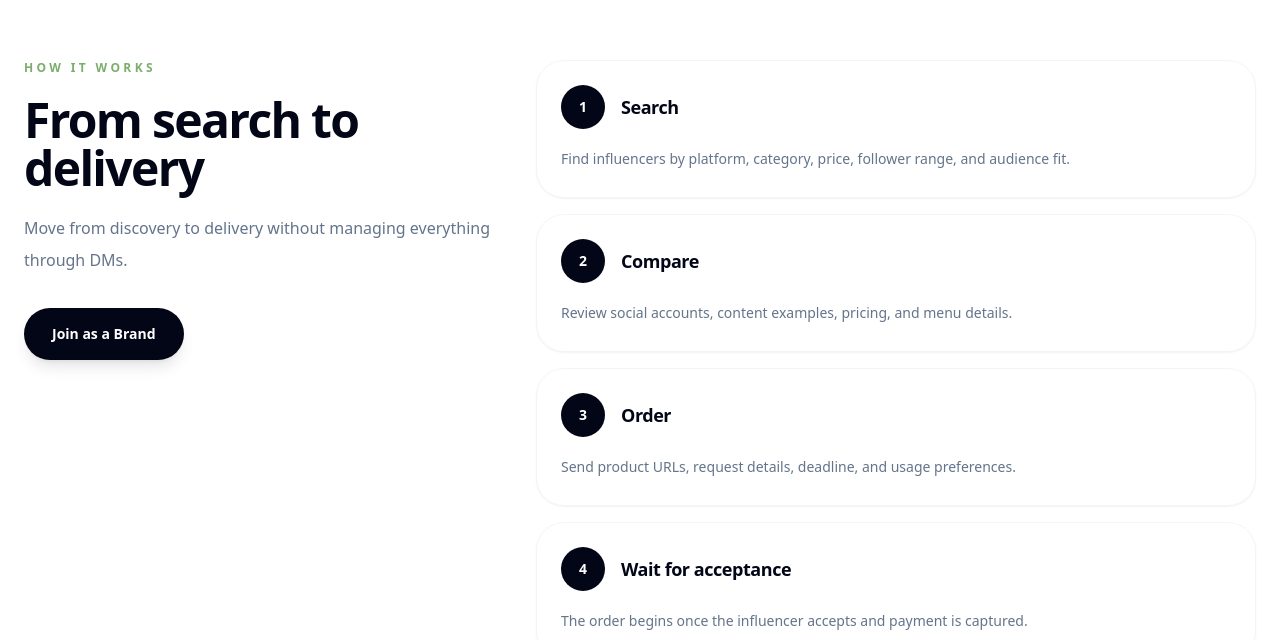
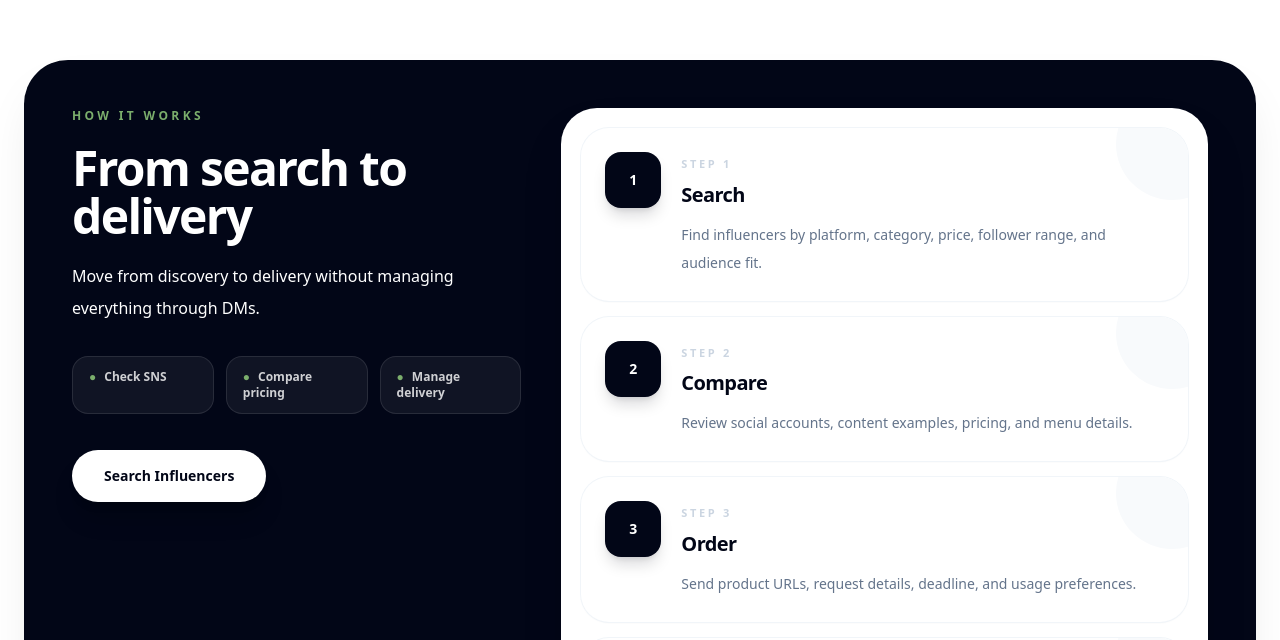
Before and after one commit to Annalisa0625/pearpop-clone, a Next.js app: page /home in a window 1280 px wide. Shown: the part 2020-2660 px from the top of the page. Built offline with nearby package versions, Linux system fonts and the light colour scheme.

Commit message:
Redesign home order flow section

```diff
--- a/app/home/page.tsx
+++ b/app/home/page.tsx
@@ -107,21 +107,29 @@ function ProductCard({ title, body, accent }: ProductCardProps) {
 
 function FlowStep({ number, title, body }: FlowStepProps) {
   return (
-    <div className="relative rounded-[28px] border border-slate-100 bg-white p-6 shadow-sm">
-      <div className="flex items-center gap-4">
-        <div className="flex h-11 w-11 shrink-0 items-center justify-center rounded-full bg-slate-950 text-sm font-black text-white">
+    <article className="group relative overflow-hidden rounded-[28px] bg-white p-6 shadow-sm ring-1 ring-slate-100 transition duration-300 hover:-translate-y-0.5 hover:shadow-xl hover:shadow-slate-950/10">
+      <div className="absolute -right-10 -top-10 h-28 w-28 rounded-full bg-slate-50 transition duration-300 group-hover:scale-125" />
+
+      <div className="relative flex gap-5">
+        <div className="flex h-14 w-14 shrink-0 items-center justify-center rounded-2xl bg-slate-950 text-sm font-black text-white shadow-lg shadow-slate-950/15">
           {number}
         </div>
 
-        <h3 className="text-lg font-black tracking-tight text-slate-950">
+        <div className="pt-1">
+          <p className="text-[11px] font-black uppercase tracking-[0.24em] text-slate-300">
+            Step {number}
+          </p>
+
+          <h3 className="mt-2 text-xl font-black tracking-[-0.03em] text-slate-950">
             {title}
           </h3>
-      </div>
 
-      <p className="mt-4 text-sm font-medium leading-7 text-slate-500">
+          <p className="mt-3 text-sm font-medium leading-7 text-slate-500">
             {body}
           </p>
         </div>
+      </div>
+    </article>
   );
 }
 
@@ -258,7 +266,11 @@ export default function HomePage() {
           howLabel: "HOW IT WORKS",
           howTitle: "依頼までの流れ",
           howBody:
-            "DMで個別交渉するのではなく、検索から納品確認までをオンラインで完結できます。",
+            "DMで個別交渉するのではなく、インフルエンサー探しから納品確認までをオンラインで完結できます。",
+          howCta: "インフルエンサーを探す",
+          howMini1: "SNSを確認",
+          howMini2: "価格を比較",
+          howMini3: "納品まで管理",
           step1Title: "探す",
           step1Body:
             "SNS、カテゴリ、価格、フォロワー帯などから、商品や店舗に合うインフルエンサーを検索します。",
@@ -349,6 +361,10 @@ export default function HomePage() {
           howTitle: "From search to delivery",
           howBody:
             "Move from discovery to delivery without managing everything through DMs.",
+          howCta: "Search Influencers",
+          howMini1: "Check SNS",
+          howMini2: "Compare pricing",
+          howMini3: "Manage delivery",
           step1Title: "Search",
           step1Body:
             "Find influencers by platform, category, price, follower range, and audience fit.",
@@ -537,30 +553,43 @@ export default function HomePage() {
           </div>
         </section>
 
-        <section className="bg-white">
-          <div className="mx-auto max-w-7xl px-4 py-20 md:px-6 lg:py-24">
-            <div className="grid gap-8 lg:grid-cols-[0.8fr_1.2fr] lg:items-start">
-              <div className="lg:sticky lg:top-28">
+        <section className="bg-white px-4 py-20 md:px-6 lg:py-24">
+          <div className="mx-auto max-w-7xl overflow-hidden rounded-[44px] bg-slate-950 p-7 text-white shadow-2xl shadow-slate-950/10 md:p-10 lg:p-12">
+            <div className="grid gap-10 lg:grid-cols-[0.82fr_1.18fr] lg:items-start">
+              <div>
                 <p className="text-xs font-black uppercase tracking-[0.28em] text-[#7bae6c]">
                   {copy.howLabel}
                 </p>
 
-                <h2 className="mt-5 text-3xl font-black leading-tight tracking-[-0.035em] text-slate-950 md:text-5xl">
+                <h2 className="mt-5 max-w-xl text-3xl font-black leading-tight tracking-[-0.035em] text-white md:text-5xl">
                   {copy.howTitle}
                 </h2>
 
-                <p className="mt-5 text-base font-medium leading-8 text-slate-500">
+                <p className="mt-5 max-w-xl text-base font-medium leading-8 text-white/62">
                   {copy.howBody}
                 </p>
 
+                <div className="mt-8 grid max-w-xl gap-3 sm:grid-cols-3">
+                  {[copy.howMini1, copy.howMini2, copy.howMini3].map((item) => (
+                    <div
+                      key={item}
+                      className="rounded-2xl border border-white/10 bg-white/[0.06] px-4 py-3 text-xs font-black text-white/80"
+                    >
+                      <span className="mr-2 text-[#7bae6c]">●</span>
+                      {item}
+                    </div>
+                  ))}
+                </div>
+
                 <Link
-                  href="/signup/company"
-                  className="mt-8 inline-flex rounded-full bg-slate-950 px-7 py-4 text-sm font-black text-white shadow-lg shadow-slate-950/10 transition hover:-translate-y-0.5"
+                  href="/b/creators"
+                  className="mt-9 inline-flex items-center justify-center rounded-full bg-white px-8 py-4 text-sm font-black text-slate-950 shadow-xl shadow-black/20 transition hover:-translate-y-0.5 hover:bg-slate-100"
                 >
-                  {copy.primaryCta}
+                  {copy.howCta}
                 </Link>
               </div>
 
+              <div className="rounded-[36px] bg-white p-4 shadow-2xl shadow-black/20 md:p-5">
                 <div className="grid gap-4">
                   {flowSteps.map((item) => (
                     <FlowStep
@@ -570,6 +599,7 @@ export default function HomePage() {
                       body={item.body}
                     />
                   ))}
+                </div>
               </div>
             </div>
           </div>
```
Lines whose indentation alone changed are shown as unchanged.
